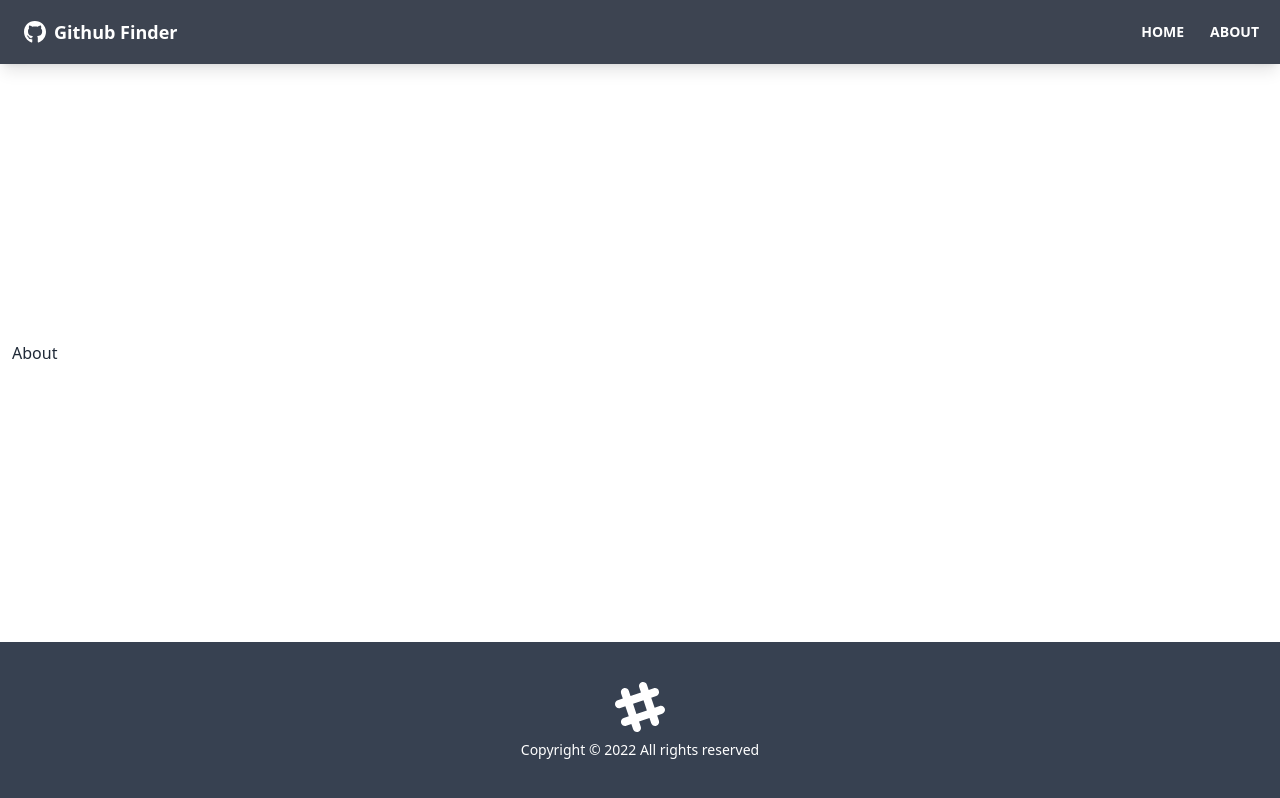
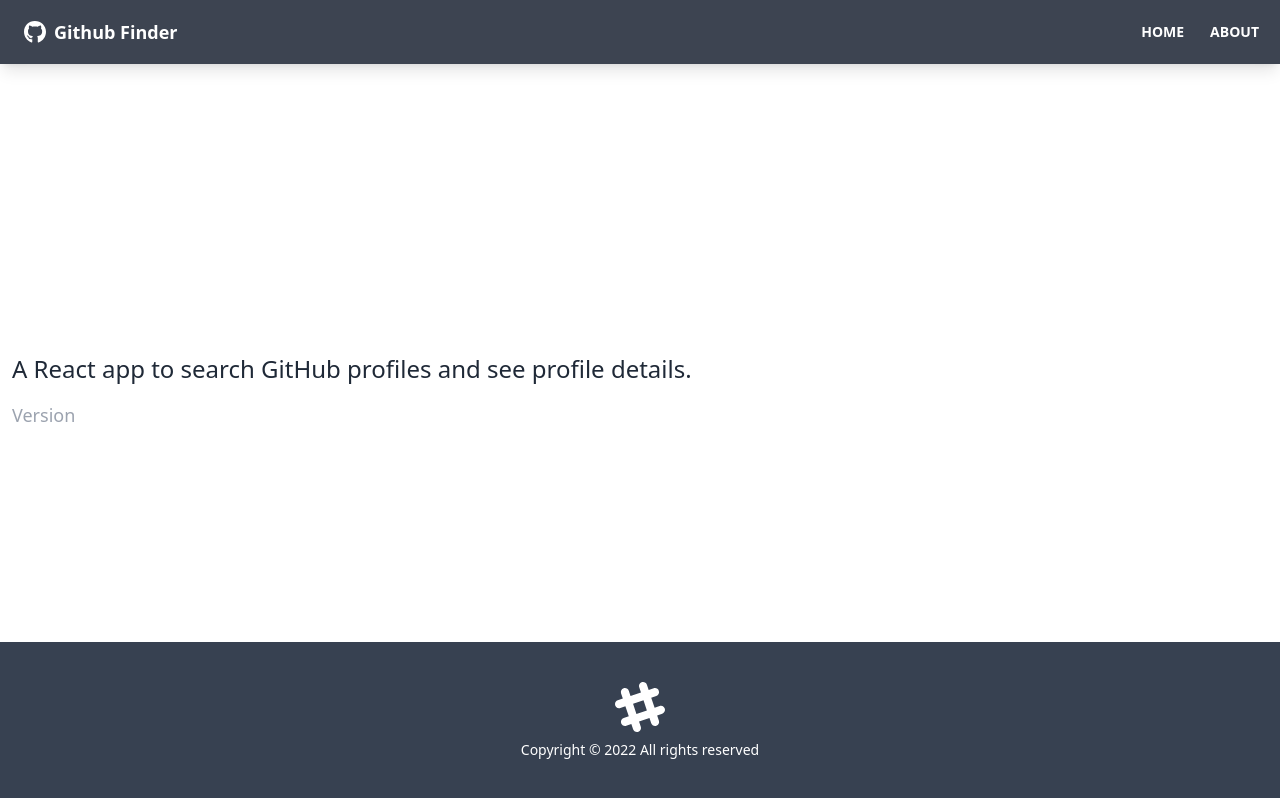
Before and after one commit to K4ATO/github-finder, a React (Create React App) app: page /about in a window 1280 px wide. Built offline with nearby package versions, Linux system fonts and the light colour scheme.

Commit message:
finish about page

```diff
--- a/src/Pages/About.jsx
+++ b/src/Pages/About.jsx
@@ -1,7 +1,17 @@
 import React from "react";
 
 const About = () => {
-  return <div>About</div>;
+  return (
+    <>
+      <h1 className="text-6xl mb-4 text-white">Github Finder</h1>
+      <p className="mb-4 text-2xl font-light">
+        A React app to search GitHub profiles and see profile details.
+      </p>
+      <p className="text-lg text-gray-400">
+        Version <span className="text-white">1.0.0</span>
+      </p>
+    </>
+  );
 };
 
 export default About;
```
